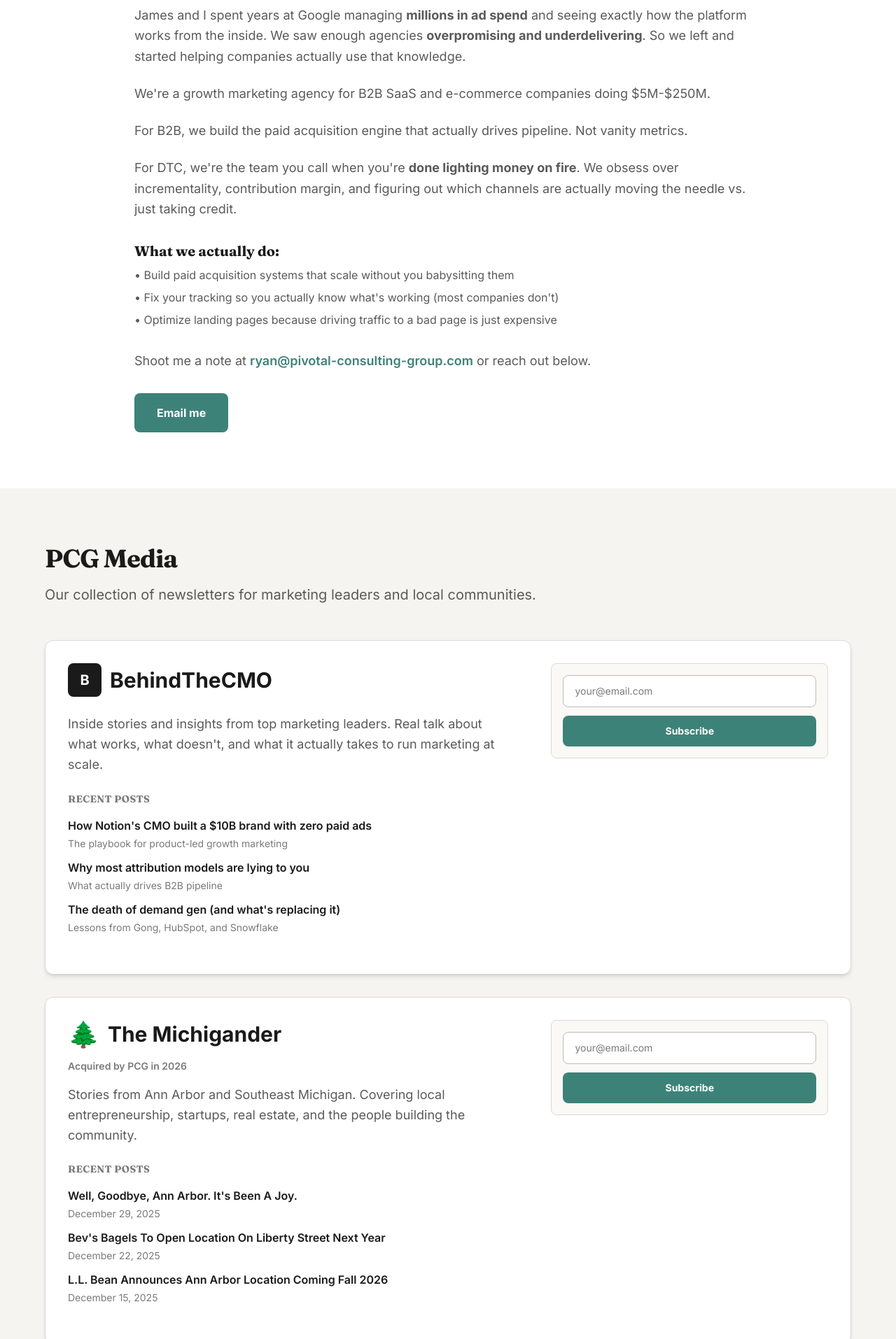
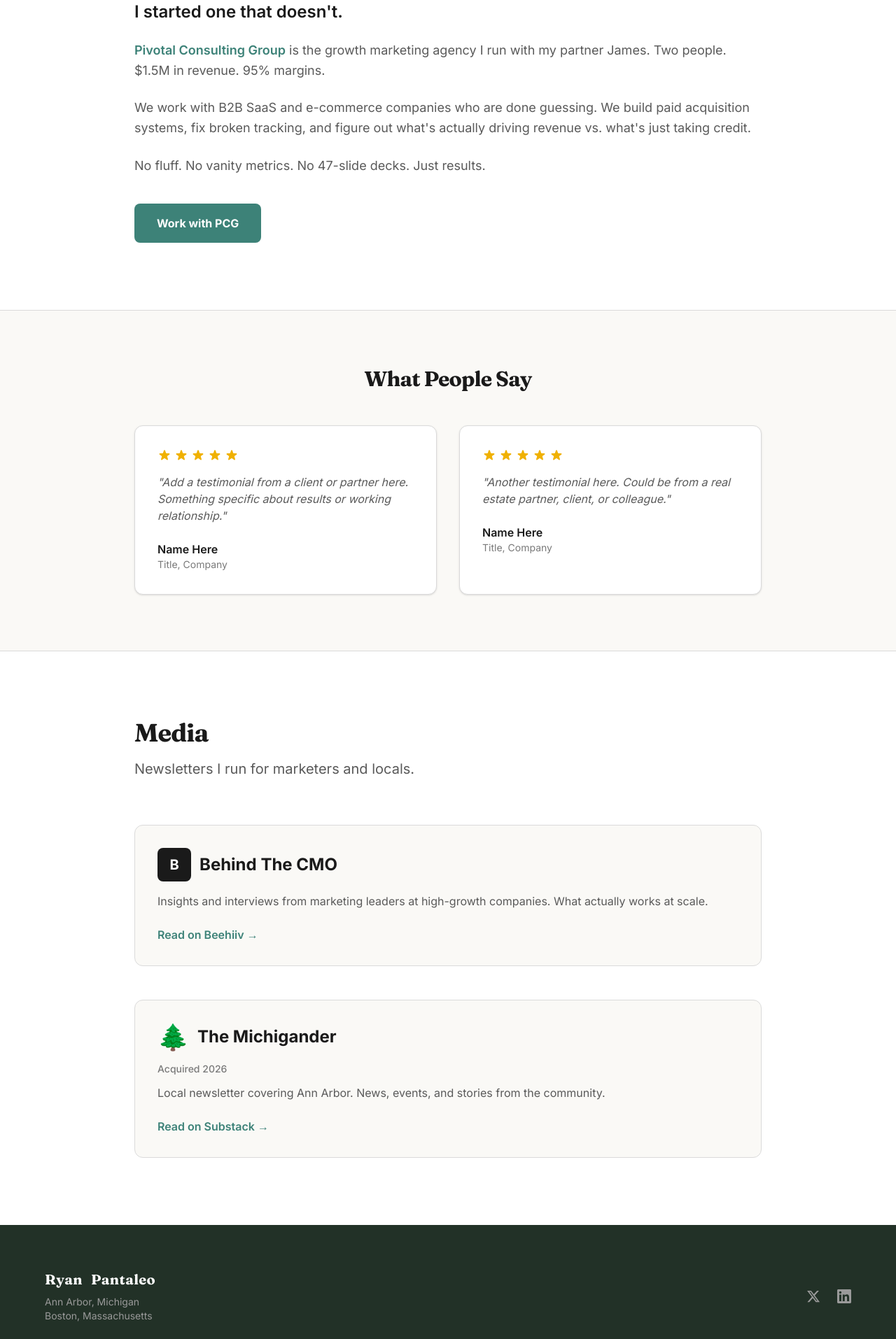
Before and after one commit to rpantaleo11/personal-website, a Next.js app: page /business in a window 1280 px wide. Shown: the part 586-2500 px from the top of the page at 70% size. Built offline with nearby package versions, Linux system fonts and the light colour scheme.

Commit message:
Redesign Business page - tighter copy, remove client logos, add testimonials placeholder

```diff
--- a/app/business/page.tsx
+++ b/app/business/page.tsx
@@ -9,61 +9,6 @@
   animate: { opacity: 1, y: 0 },
   transition: { duration: 0.6 },
 };
-
-const clients = [
-  {
-    name: 'LogicMonitor',
-    logo: 'https://www.logicmonitor.com/wp-content/uploads/2025/03/lm-logo-color.png',
-    website: 'https://www.logicmonitor.com'
-  },
-  {
-    name: 'Egnyte',
-    logo: 'https://www.egnyte.com/themes/custom/egnyte/logo-light.svg',
-    website: 'https://www.egnyte.com',
-    invertOnWhite: true
-  },
-  {
-    name: 'CoachRX',
-    logo: 'https://images.squarespace-cdn.com/content/v1/63b49df75f1a7c36531011cd/9c39f3bd-6c1c-4d8f-a0f2-04c75f1d8738/OPEX_CoachRx_Primary_Logo__WhiteLightBlue.png',
-    website: 'https://www.coachrx.app',
-    invertOnWhite: true
-  },
-  {
-    name: 'GoatFoods',
-    logo: '',
-    website: 'https://goatfoods.com'
-  },
-  {
-    name: 'Voltage Park',
-    logo: 'https://cdn.prod.website-files.com/66bf3d007a95625ff7d81868/66d945cef5a2ff5ed067638c_Scaled%20up%2010x%20(2)%201.avif',
-    website: 'https://voltagepark.com'
-  },
-  {
-    name: 'BOTS',
-    logo: 'https://secureticketpurchase.com/wp-content/uploads/2018/06/logo-1.png',
-    website: 'https://secureticketpurchase.com'
-  },
-  {
-    name: 'AtoB',
-    logo: 'https://cdn.prod.website-files.com/62c496dceca674e60a6d1ecd/68ec0bad02fa4f6f0f722814_logos.svg',
-    website: 'https://www.atob.com'
-  },
-  {
-    name: 'ABL Funding',
-    logo: 'https://www.ablfunding.com/wp-content/uploads/2025/02/Asset-Based-Lending-Logo.svg',
-    website: 'https://www.ablfunding.com'
-  },
-  {
-    name: 'Shopify',
-    logo: 'https://cdn.shopify.com/b/shopify-brochure2-assets/d9340911ca8c679b148dd4a205ad2ffa.svg',
-    website: 'https://www.shopify.com'
-  },
-  {
-    name: 'Berry Street',
-    logo: '',
-    website: 'https://www.berrystreet.co'
-  },
-];
 
 export default function Business() {
   return (
@@ -78,14 +23,14 @@
               Business
             </h1>
             <p className="text-xl text-cream-200 leading-relaxed max-w-3xl">
-              Building and sharing what I learn from running a growth marketing agency and investing in real estate.
+              Two businesses. One focus: build things that compound.
             </p>
           </motion.div>
         </div>
       </section>
 
       {/* PCG Section */}
-      <section id="pcg" className="py-20 px-6 lg:px-8 bg-white">
+      <section id="pcg" className="py-24 px-6 lg:px-8 bg-white">
         <div className="max-w-4xl mx-auto">
           <motion.div
             initial={{ opacity: 0, y: 20 }}
@@ -97,143 +42,145 @@
               href="https://www.pivotal-consulting-group.com/"
               target="_blank"
               rel="noopener noreferrer"
-              className="inline-block mb-8"
+              className="inline-block mb-10"
             >
               <img
                 src="https://www.pivotal-consulting-group.com/PivotalLogoTransparent.png"
                 alt="Pivotal Consulting Group"
-                className="h-32 w-auto transition-opacity hover:opacity-80"
+                className="h-24 w-auto transition-opacity hover:opacity-80"
               />
             </a>
-            <p className="text-lg text-charcoal-600 leading-relaxed mb-6">
-              James and I spent years at Google managing <strong>millions in ad spend</strong> and seeing exactly how the platform works from the inside. We saw enough agencies <strong>overpromising and underdelivering</strong>. So we left and started helping companies actually use that knowledge.
+
+            <div className="space-y-6 text-lg text-charcoal-600 leading-relaxed mb-10">
+              <p className="text-2xl text-charcoal-900 font-semibold leading-snug">
+                I spent 6 years at Google watching agencies waste their clients' money. Then I started one that doesn't.
               </p>
-            <p className="text-lg text-charcoal-600 leading-relaxed mb-6">
-              We're a growth marketing agency for B2B SaaS and e-commerce companies doing $5M-$250M.
+              <p>
+                <a href="https://www.pivotal-consulting-group.com/" target="_blank" rel="noopener noreferrer" className="text-eucalyptus-600 hover:text-eucalyptus-700 font-semibold">Pivotal Consulting Group</a> is the growth marketing agency I run with my partner James. Two people. $1.5M in revenue. 95% margins.
               </p>
-            <p className="text-lg text-charcoal-600 leading-relaxed mb-6">
-              For B2B, we build the paid acquisition engine that actually drives pipeline. Not vanity metrics.
+              <p>
+                We work with B2B SaaS and e-commerce companies who are done guessing. We build paid acquisition systems, fix broken tracking, and figure out what's actually driving revenue vs. what's just taking credit.
               </p>
-            <p className="text-lg text-charcoal-600 leading-relaxed mb-8">
-              For DTC, we're the team you call when you're <strong>done lighting money on fire</strong>. We obsess over incrementality, contribution margin, and figuring out which channels are actually moving the needle vs. just taking credit.
+              <p>
+                No fluff. No vanity metrics. No 47-slide decks. Just results.
               </p>
-
-            <div className="space-y-4 mb-8">
-              <div>
-                <h3 className="text-xl font-bold text-charcoal-900 mb-2">What we actually do:</h3>
-                <ul className="text-charcoal-600 space-y-2">
-                  <li>• Build paid acquisition systems that scale without you babysitting them</li>
-                  <li>• Fix your tracking so you actually know what's working (most companies don't)</li>
-                  <li>• Optimize landing pages because driving traffic to a bad page is just expensive</li>
-                </ul>
             </div>
-            </div>
-
-            <p className="text-lg text-charcoal-600 leading-relaxed mb-8">
-              Shoot me a note at <a href="mailto:ryan@pivotal-consulting-group.com" className="text-eucalyptus-600 hover:text-eucalyptus-700 font-semibold">ryan@pivotal-consulting-group.com</a> or reach out below.
-            </p>
 
             <Link
               href="/contact"
               className="inline-flex items-center justify-center px-8 py-4 text-base font-bold text-white bg-eucalyptus-600 rounded-lg hover:bg-eucalyptus-700 hover:shadow-xl transition-all duration-200 hover:shadow-lg hover:scale-[1.02]"
             >
-              Email me
+              Work with PCG
             </Link>
           </motion.div>
         </div>
       </section>
 
-      {/* PCG Media Section */}
-      <section id="pcg-media" className="py-20 px-6 lg:px-8 bg-cream-200">
-        <div className="max-w-6xl mx-auto">
+      {/* Testimonials Section - Placeholder */}
+      <section className="py-20 px-6 lg:px-8 bg-cream-100 border-y border-charcoal-200">
+        <div className="max-w-4xl mx-auto">
           <motion.div
             initial={{ opacity: 0, y: 20 }}
             whileInView={{ opacity: 1, y: 0 }}
             viewport={{ once: true }}
             transition={{ duration: 0.6 }}
-            className="mb-12"
           >
-            <h2 className="text-4xl font-bold text-charcoal-900 mb-4 tracking-tight">
-              PCG Media
+            <h2 className="text-3xl font-bold text-charcoal-900 mb-12 tracking-tight text-center">
+              What People Say
             </h2>
-            <p className="text-xl text-charcoal-600 leading-relaxed">
-              Our collection of newsletters for marketing leaders and local communities.
+
+            <div className="grid md:grid-cols-2 gap-8">
+              {/* Testimonial 1 */}
+              <div className="bg-white rounded-xl p-8 shadow-sm border border-charcoal-200">
+                <div className="flex items-center gap-1 mb-4">
+                  {[...Array(5)].map((_, i) => (
+                    <svg key={i} className="w-5 h-5 text-yellow-500" fill="currentColor" viewBox="0 0 20 20">
+                      <path d="M9.049 2.927c.3-.921 1.603-.921 1.902 0l1.07 3.292a1 1 0 00.95.69h3.462c.969 0 1.371 1.24.588 1.81l-2.8 2.034a1 1 0 00-.364 1.118l1.07 3.292c.3.921-.755 1.688-1.54 1.118l-2.8-2.034a1 1 0 00-1.175 0l-2.8 2.034c-.784.57-1.838-.197-1.539-1.118l1.07-3.292a1 1 0 00-.364-1.118L2.98 8.72c-.783-.57-.38-1.81.588-1.81h3.461a1 1 0 00.951-.69l1.07-3.292z" />
+                    </svg>
+                  ))}
+                </div>
+                <p className="text-charcoal-600 mb-6 italic">
+                  "Add a testimonial from a client or partner here. Something specific about results or working relationship."
                 </p>
+                <div>
+                  <p className="font-semibold text-charcoal-900">Name Here</p>
+                  <p className="text-sm text-charcoal-500">Title, Company</p>
+                </div>
+              </div>
+
+              {/* Testimonial 2 */}
+              <div className="bg-white rounded-xl p-8 shadow-sm border border-charcoal-200">
+                <div className="flex items-center gap-1 mb-4">
+                  {[...Array(5)].map((_, i) => (
+                    <svg key={i} className="w-5 h-5 text-yellow-500" fill="currentColor" viewBox="0 0 20 20">
+                      <path d="M9.049 2.927c.3-.921 1.603-.921 1.902 0l1.07 3.292a1 1 0 00.95.69h3.462c.969 0 1.371 1.24.588 1.81l-2.8 2.034a1 1 0 00-.364 1.118l1.07 3.292c.3.921-.755 1.688-1.54 1.118l-2.8-2.034a1 1 0 00-1.175 0l-2.8 2.034c-.784.57-1.838-.197-1.539-1.118l1.07-3.292a1 1 0 00-.364-1.118L2.98 8.72c-.783-.57-.38-1.81.588-1.81h3.461a1 1 0 00.951-.69l1.07-3.292z" />
+                    </svg>
+                  ))}
+                </div>
+                <p className="text-charcoal-600 mb-6 italic">
+                  "Another testimonial here. Could be from a real estate partner, client, or colleague."
+                </p>
+                <div>
+                  <p className="font-semibold text-charcoal-900">Name Here</p>
+                  <p className="text-sm text-charcoal-500">Title, Company</p>
+                </div>
+              </div>
+            </div>
           </motion.div>
+        </div>
+      </section>
 
-          <div className="space-y-8">
-            {/* BehindTheCMO */}
+      {/* PCG Media Section */}
+      <section id="pcg-media" className="py-24 px-6 lg:px-8 bg-white">
+        <div className="max-w-4xl mx-auto">
           <motion.div
             initial={{ opacity: 0, y: 20 }}
             whileInView={{ opacity: 1, y: 0 }}
             viewport={{ once: true }}
             transition={{ duration: 0.6 }}
-              className="bg-white rounded-xl p-8 border border-charcoal-200 shadow-md"
+            className="mb-16"
           >
-              <div className="flex flex-col lg:flex-row lg:items-start lg:justify-between gap-6 mb-6">
-                <div className="flex-1">
+            <h2 className="text-4xl font-bold text-charcoal-900 mb-4 tracking-tight">
+              Media
+            </h2>
+            <p className="text-xl text-charcoal-600 leading-relaxed">
+              Newsletters I run for marketers and locals.
+            </p>
+          </motion.div>
+
+          <div className="space-y-12">
+            {/* Behind The CMO */}
+            <motion.div
+              initial={{ opacity: 0, y: 20 }}
+              whileInView={{ opacity: 1, y: 0 }}
+              viewport={{ once: true }}
+              transition={{ duration: 0.6 }}
+              className="bg-cream-100 rounded-xl p-8 border border-charcoal-200"
+            >
               <a
                 href="https://www.behindthecmo.com"
                 target="_blank"
                 rel="noopener noreferrer"
-                    className="inline-flex items-center gap-3 mb-6 group"
+                className="inline-flex items-center gap-3 mb-4 group"
               >
                 <div className="w-12 h-12 bg-charcoal-900 rounded-lg flex items-center justify-center text-white font-bold text-xl">
                   B
                 </div>
-                    <div className="text-3xl font-bold text-charcoal-900 group-hover:text-charcoal-700 transition-colors">
-                      BehindTheCMO
+                <div className="text-2xl font-bold text-charcoal-900 group-hover:text-eucalyptus-600 transition-colors">
+                  Behind The CMO
                 </div>
               </a>
-                  <p className="text-lg text-charcoal-600 leading-relaxed mb-6">
-                    Inside stories and insights from top marketing leaders. Real talk about what works, what doesn't, and what it actually takes to run marketing at scale.
+              <p className="text-charcoal-600 mb-6">
+                Insights and interviews from marketing leaders at high-growth companies. What actually works at scale.
               </p>
-
-                  {/* Sample Posts */}
-                  <div className="space-y-4">
-                    <h4 className="text-sm font-semibold text-charcoal-500 uppercase tracking-wide">Recent Posts</h4>
-                    <div className="space-y-3">
-                      <a href="https://www.behindthecmo.com" target="_blank" rel="noopener noreferrer" className="block group">
-                        <div className="text-base font-semibold text-charcoal-900 group-hover:text-eucalyptus-600 transition-colors">
-                          How Notion's CMO built a $10B brand with zero paid ads
-                        </div>
-                        <div className="text-sm text-charcoal-500 mt-1">The playbook for product-led growth marketing</div>
+              <a
+                href="https://www.behindthecmo.com"
+                target="_blank"
+                rel="noopener noreferrer"
+                className="inline-flex items-center text-eucalyptus-600 font-semibold hover:text-eucalyptus-700 transition-colors"
+              >
+                Read on Beehiiv →
               </a>
-                      <a href="https://www.behindthecmo.com" target="_blank" rel="noopener noreferrer" className="block group">
-                        <div className="text-base font-semibold text-charcoal-900 group-hover:text-eucalyptus-600 transition-colors">
-                          Why most attribution models are lying to you
-                        </div>
-                        <div className="text-sm text-charcoal-500 mt-1">What actually drives B2B pipeline</div>
-                      </a>
-                      <a href="https://www.behindthecmo.com" target="_blank" rel="noopener noreferrer" className="block group">
-                        <div className="text-base font-semibold text-charcoal-900 group-hover:text-eucalyptus-600 transition-colors">
-                          The death of demand gen (and what's replacing it)
-                        </div>
-                        <div className="text-sm text-charcoal-500 mt-1">Lessons from Gong, HubSpot, and Snowflake</div>
-                      </a>
-                    </div>
-                  </div>
-                </div>
-                <div className="lg:ml-8 lg:min-w-[280px]">
-                  <div className="bg-cream-100 rounded-lg p-4 border border-charcoal-200">
-                    <form action="https://www.behindthecmo.com" method="get" target="_blank" className="space-y-3">
-                      <input
-                        type="email"
-                        name="email"
-                        placeholder="your@email.com"
-                        className="w-full px-4 py-3 rounded-lg bg-white border border-charcoal-300 text-charcoal-900 placeholder-charcoal-500 focus:outline-none focus:border-eucalyptus-500 focus:ring-2 focus:ring-eucalyptus-200 text-sm"
-                        required
-                      />
-                      <button
-                        type="submit"
-                        className="w-full px-6 py-3 text-sm font-bold text-white bg-eucalyptus-600 rounded-lg hover:bg-eucalyptus-700 hover:shadow-lg transition-all duration-200"
-                      >
-                        Subscribe
-                      </button>
-                    </form>
-                  </div>
-                </div>
-              </div>
             </motion.div>
 
             {/* The Michigander */}
@@ -242,10 +189,8 @@
               whileInView={{ opacity: 1, y: 0 }}
               viewport={{ once: true }}
               transition={{ duration: 0.6, delay: 0.1 }}
-              className="bg-white rounded-xl p-8 border border-charcoal-200 shadow-md"
+              className="bg-cream-100 rounded-xl p-8 border border-charcoal-200"
             >
-              <div className="flex flex-col lg:flex-row lg:items-start lg:justify-between gap-6 mb-6">
-                <div className="flex-1">
               <a
                 href="https://www.michigander.org"
                 target="_blank"
@@ -253,62 +198,24 @@
                 className="inline-flex items-center gap-3 mb-4 group"
               >
                 <div className="text-4xl">🌲</div>
-                    <div className="text-3xl font-bold text-charcoal-900 group-hover:text-charcoal-700 transition-colors">
+                <div className="text-2xl font-bold text-charcoal-900 group-hover:text-eucalyptus-600 transition-colors">
                   The Michigander
                 </div>
               </a>
-                  <p className="text-sm text-charcoal-500 font-semibold mb-4">
-                    Acquired by PCG in 2026
+              <p className="text-sm text-charcoal-500 font-medium mb-3">
+                Acquired 2026
               </p>
-                  <p className="text-lg text-charcoal-600 leading-relaxed mb-6">
-                    Stories from Ann Arbor and Southeast Michigan. Covering local entrepreneurship, startups, real estate, and the people building the community.
+              <p className="text-charcoal-600 mb-6">
+                Local newsletter covering Ann Arbor. News, events, and stories from the community.
               </p>
-
-                  {/* Sample Posts */}
-                  <div className="space-y-4">
-                    <h4 className="text-sm font-semibold text-charcoal-500 uppercase tracking-wide">Recent Posts</h4>
-                    <div className="space-y-3">
-                      <a href="https://www.michigander.org/p/well-goodbye-ann-arbor-it-s-been-a-joy" target="_blank" rel="noopener noreferrer" className="block group">
-                        <div className="text-base font-semibold text-charcoal-900 group-hover:text-eucalyptus-600 transition-colors">
-                          Well, Goodbye, Ann Arbor. It's Been A Joy.
-                        </div>
-                        <div className="text-sm text-charcoal-500 mt-1">December 29, 2025</div>
+              <a
+                href="https://www.michigander.org"
+                target="_blank"
+                rel="noopener noreferrer"
+                className="inline-flex items-center text-eucalyptus-600 font-semibold hover:text-eucalyptus-700 transition-colors"
+              >
+                Read on Substack →
               </a>
-                      <a href="https://www.michigander.org/p/bev-s-bagels-to-open-location-on-liberty-street-next-year" target="_blank" rel="noopener noreferrer" className="block group">
-                        <div className="text-base font-semibold text-charcoal-900 group-hover:text-eucalyptus-600 transition-colors">
-                          Bev's Bagels To Open Location On Liberty Street Next Year
-                        </div>
-                        <div className="text-sm text-charcoal-500 mt-1">December 22, 2025</div>
-                      </a>
-                      <a href="https://www.michigander.org/p/l-l-bean-announces-ann-arbor-location-coming-fall-2026" target="_blank" rel="noopener noreferrer" className="block group">
-                        <div className="text-base font-semibold text-charcoal-900 group-hover:text-eucalyptus-600 transition-colors">
-                          L.L. Bean Announces Ann Arbor Location Coming Fall 2026
-                        </div>
-                        <div className="text-sm text-charcoal-500 mt-1">December 15, 2025</div>
-                      </a>
-                    </div>
-                  </div>
-                </div>
-                <div className="lg:ml-8 lg:min-w-[280px]">
-                  <div className="bg-cream-100 rounded-lg p-4 border border-charcoal-200">
-                    <form action="https://www.michigander.org" method="get" target="_blank" className="space-y-3">
-                      <input
-                        type="email"
-                        name="email"
-                        placeholder="your@email.com"
-                        className="w-full px-4 py-3 rounded-lg bg-white border border-charcoal-300 text-charcoal-900 placeholder-charcoal-500 focus:outline-none focus:border-eucalyptus-500 focus:ring-2 focus:ring-eucalyptus-200 text-sm"
-                        required
-                      />
-                      <button
-                        type="submit"
-                        className="w-full px-6 py-3 text-sm font-bold text-white bg-eucalyptus-600 rounded-lg hover:bg-eucalyptus-700 hover:shadow-lg transition-all duration-200"
-                      >
-                        Subscribe
-                      </button>
-                    </form>
-                  </div>
-                </div>
-              </div>
             </motion.div>
           </div>
         </div>
@@ -327,6 +234,7 @@
                 Ann Arbor, Michigan
               </p>
               <p className="text-charcoal-400 text-sm">
+                Boston, Massachusetts
               </p>
             </div>
 
```
Lines whose indentation alone changed are shown as unchanged.
